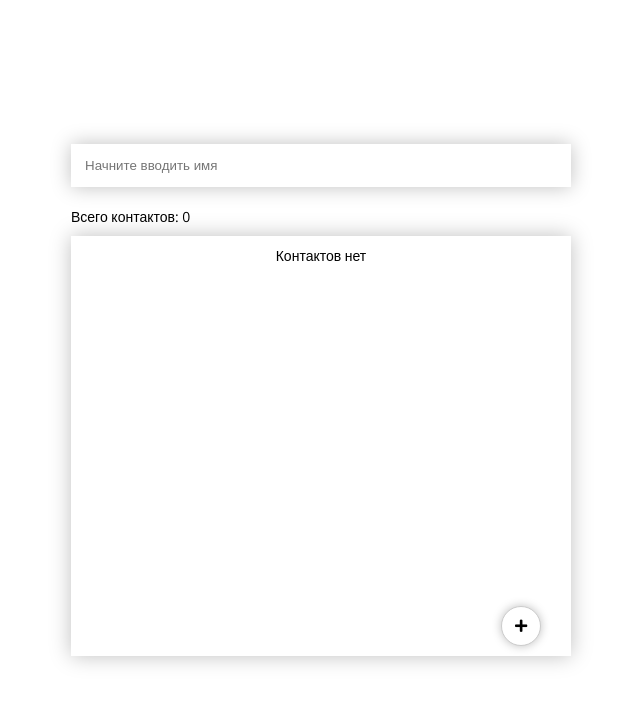
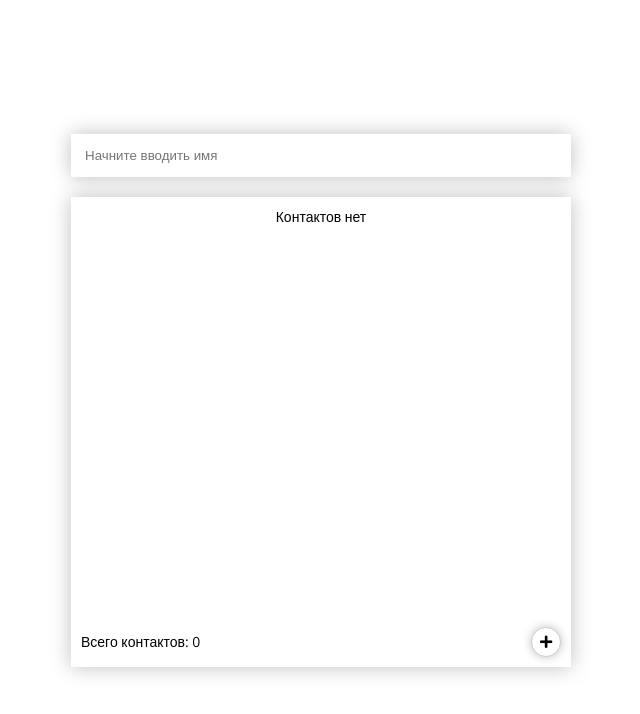
Before and after one commit to rkoshovyi/vue-contacts, a Vue app: page / in a window 1280 px wide. Shown: the top 714 px of the page, without its empty margins (319-959 px from the left). Built offline with nearby package versions, Linux system fonts and the light colour scheme.

Commit message:
some design updates, and begin to develop groups (now it's hidden)

```diff
--- a/src/App.vue
+++ b/src/App.vue
@@ -1,8 +1,6 @@
 <template>
   <div id="app">
       <div class="contacts-wrapper" >
-        <!-- <controls />-->
-
         <contacts
           ref="contacts"
           @addContactShow="showAddModal"
@@ -20,14 +18,12 @@
 
 <script>
 import Contacts from './components/Contacts'
-import Controls from './components/Controls'
 import AddEditModal from './components/AddEditModal'
 
 export default {
   name: 'App',
   components: {
     Contacts,
-    Controls,
     AddEditModal
   },
   data() {
--- a/src/components/AddEditModal.vue
+++ b/src/components/AddEditModal.vue
@@ -23,7 +23,7 @@
         </div>
       </div>
 
-      <div class="modal-edit-inputs">
+      <div class="modal-inputs">
         <div class="modal-input">
           <input type="text" placeholder="Имя" name="name"
                  v-model="newContact.name">
@@ -40,6 +40,12 @@
           <input type="text" placeholder="Email" name="email"
                  v-model="newContact.email">
         </div>
+        <!-- <div class="modal-input">
+          <select class="modal-select" name="group">
+            <option v-for="group in groups"
+                    :value="group.name">{{ group.name }}</option>
+          </select>
+        </div> -->
         <div class="save-contact-button">
           <input type="submit" value="Сохранить"
                  @click="$emit('addContact', newContact), hideModals()"
@@ -69,7 +75,7 @@
           </div>
         </div>
       </div>
-      <div class="modal-edit-inputs">
+      <div class="modal-inputs">
         <div class="modal-input">
           <input type="text" placeholder="Имя" name="name"
                  v-model="editableContact.name">
@@ -86,6 +92,12 @@
           <input type="text" placeholder="Email" name="email"
                  v-model="editableContact.email">
         </div>
+        <!-- <div class="modal-input">
+          <select class="modal-select" name="group">
+            <option v-for="group in groups"
+                  :value="group.name">{{ group.name }}</option>
+          </select>
+        </div> -->
         <div class="save-contact-button">
           <input type="submit" value="Сохранить"
                  @click="$emit('editContact', [editableContact, indexOfEdit]), hideModals()"
@@ -116,10 +128,25 @@ export default {
         workNumber: null,
         email: null,
         image: '',
-        isFavorite: false
+        isFavorite: false,
+        groups: null
       },
       editableContact: {},
-      disabled: true
+      disabled: true,
+      groups: [
+        {
+          name: 'Семья',
+          contactsCount: 0,
+        },
+        {
+          name: 'Друзья',
+          contactsCount: 0,
+        },
+        {
+          name: 'Сотрудники',
+          contactsCount: 0,
+        }
+      ],
     }
   },
   computed: {
@@ -213,12 +240,8 @@ export default {
     width: 100%;
     padding: 20px;
     border: 1px solid #ccc;
-    border-radius: 10px;
     background-color: #fff;
     box-shadow: 0 0 20px rgba(#000, .25);
-
-    .modal-form {
-    }
 
     .modal-title {
       width: 100%;
@@ -284,7 +307,7 @@ export default {
       }
     }
 
-    .modal-edit-inputs {
+    .modal-inputs {
         display: flex;
         flex-direction: column;
         justify-content: center;
@@ -300,7 +323,8 @@ export default {
             margin-bottom: 0;
         }
 
-        input {
+        input,
+        select {
             width: 100%;
             padding: 8px 10px;
             border: 1px solid #ccc;
@@ -310,6 +334,17 @@ export default {
             &::-webkit-inner-spin-button {
               -webkit-appearance: none;
             }
+        }
+
+        input {
+          &::placeholder {
+            color: #ccc;
+          }
+        }
+
+        select {
+          padding: 8px;
+          cursor: pointer;
         }
     }
 
--- a/src/components/Contacts.vue
+++ b/src/components/Contacts.vue
@@ -1,21 +1,20 @@
 <template>
 <div class="contact-container">
+  <!-- <div class="groups-buttons">
+    <button type="button" class="group-button">
+      Все контакты ({{ contactsList.length }})
+    </button>
+    <button type="button" class="group-button"
+            v-for="group in groups">{{ group.name }}</button>
+  </div> -->
   <form class="search">
-      <input type="text" placeholder="Начните вводить имя"
-             v-model="filterValue"
-             :change="filteredContacts">
+    <input type="text" placeholder="Начните вводить имя" v-model="filterValue" :change="filteredContacts">
   </form>
-
-    <div class="info-row">
-      <p>Всего контактов: {{ contactsList.length }}</p>
-      <p v-show="filterValue">Найдено: {{ filteredContacts.length }}</p>
-    </div>
 
   <div class="contacts-list-wrapper">
     <ul class="contacts-list">
       <div v-if="contactsList.length">
-          <li class="contact"
-              v-for="contact in filteredContacts">
+        <li class="contact" v-for="contact in filteredContacts">
           <div class="contact-image">
             <img v-if="contact.image" :src="contact.image">
             <img v-else src="../assets/no-avatar.jpg" />
@@ -72,13 +71,18 @@
       <p v-else class="no-contacts">Контактов нет</p>
     </ul>
 
+    <div class="bottom-bar">
+      <div class="contacts-count">
+        <p v-if="filterValue">Найдено: {{ filteredContacts.length }}</p>
+        <p v-else>Всего контактов: {{ contactsList.length }}</p>
+      </div>
       <div class="add-contact-button" @click="$emit('addContactShow')"><i class="fas fa-plus"></i></div>
+    </div>
   </div>
 </div>
 </template>
 
 <script>
-
 export default {
   name: 'Contacts',
   data() {
@@ -90,9 +94,23 @@ export default {
         email: null,
         image: '',
         isFavorite: false,
-        isContactShowing: true
+        groups: null
       },
       contactsList: [],
+      groups: [
+        {
+          name: 'Семья',
+          contactsCount: 0,
+        },
+        {
+          name: 'Друзья',
+          contactsCount: 0,
+        },
+        {
+          name: 'Сотрудники',
+          contactsCount: 0,
+        }
+      ],
       filterValue: '',
     }
   },
@@ -171,9 +189,27 @@ export default {
 </script>
 
 <style lang="scss">
-
 .contact-container {
     width: 100%;
+}
+
+.groups-buttons {
+  display: flex;
+  margin-bottom: 20px;
+  box-shadow: 0 0 20px rgba(#000, .25);
+
+  .group-button {
+    width: 25%;
+    padding: 14px 3px;
+    background-color: #fff;
+    border: none;
+    border-right: 1px solid #ccc;
+    cursor: pointer;
+
+    &:last-child {
+      border-right: none;
+    }
+  }
 }
 
 .search {
@@ -189,22 +225,16 @@ export default {
     }
 }
 
-.info-row {
-  display: flex;
-  justify-content: space-between;
-  margin-bottom: 10px;
-}
-
 .contacts-list-wrapper {
     position: relative;
     width: 100%;
+    box-shadow: 0 0 20px rgba(#000, .25);
 }
 
 .contacts-list {
     width: 100%;
     height: 420px;
     padding: 0 10px;
-    box-shadow: 0 0 20px rgba(#000, .25);
     overflow-y: auto;
 }
 
@@ -285,15 +315,19 @@ export default {
     margin-top: 10px;
 }
 
+.bottom-bar {
+  display: flex;
+  justify-content: space-between;
+  align-items: center;
+  height: 50px;
+  padding: 10px;
+
   .add-contact-button {
-    position: absolute;
-    right: 30px;
-    bottom: 10px;
       display: flex;
       align-items: center;
       justify-content: center;
-    width: 40px;
-    height: 40px;
+      width: 30px;
+      height: 30px;
       background-color: #fff;
       cursor: pointer;
       border: 1px solid #ccc;
@@ -306,4 +340,5 @@ export default {
           transform: scale(1.05);
       }
   }
+}
 </style>
--- a/src/components/Controls.vue
+++ /dev/null
@@ -1,47 +0,0 @@
-<template lang="html">
-  <div class="groups-buttons">
-    <button class="group-button" v-for="group in groups">
-      {{ group.name }}
-    </button>
-  </div>
-</template>
-
-<script>
-export default {
-  name: 'Controls',
-  data() {
-    return {
-      groups: [
-        {
-          name: 'Семья'
-        },
-        {
-          name: 'Друзья'
-        },
-        {
-          name: 'Сотрудники'
-        }
-      ]
-    }
-  }
-}
-</script>
-
-<style lang="scss">
-  .groups-buttons {
-    display: flex;
-    width: 100%;
-    margin-bottom: 10px;
-    border: 1px solid #ccc;
-    border-radius: 10px;
-    overflow: hidden;
-  }
-
-  .group-button {
-    width: 33.33%;
-    background-color: #fff;
-    border: none;
-    padding: 15px;
-    cursor: pointer;
-  }
-</style>
```
Also changed, not shown: 10 other files (tests, documents, lock files or other folders). Lines whose indentation alone changed are shown as unchanged.
